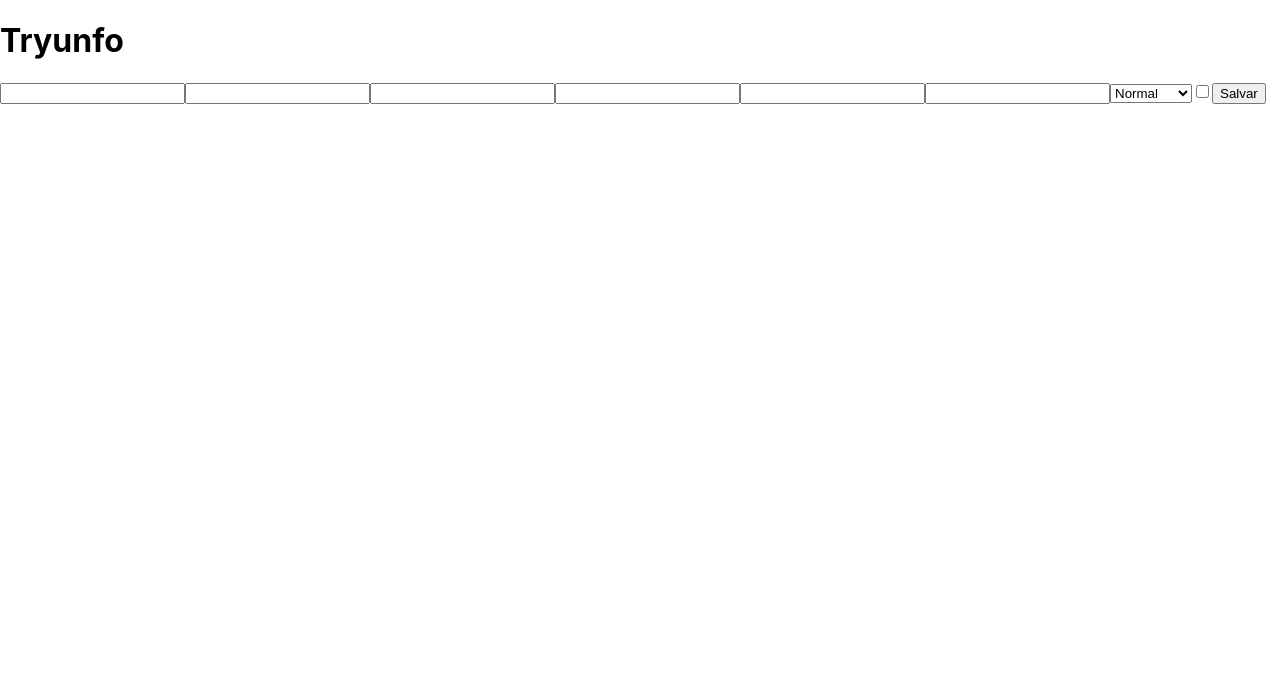
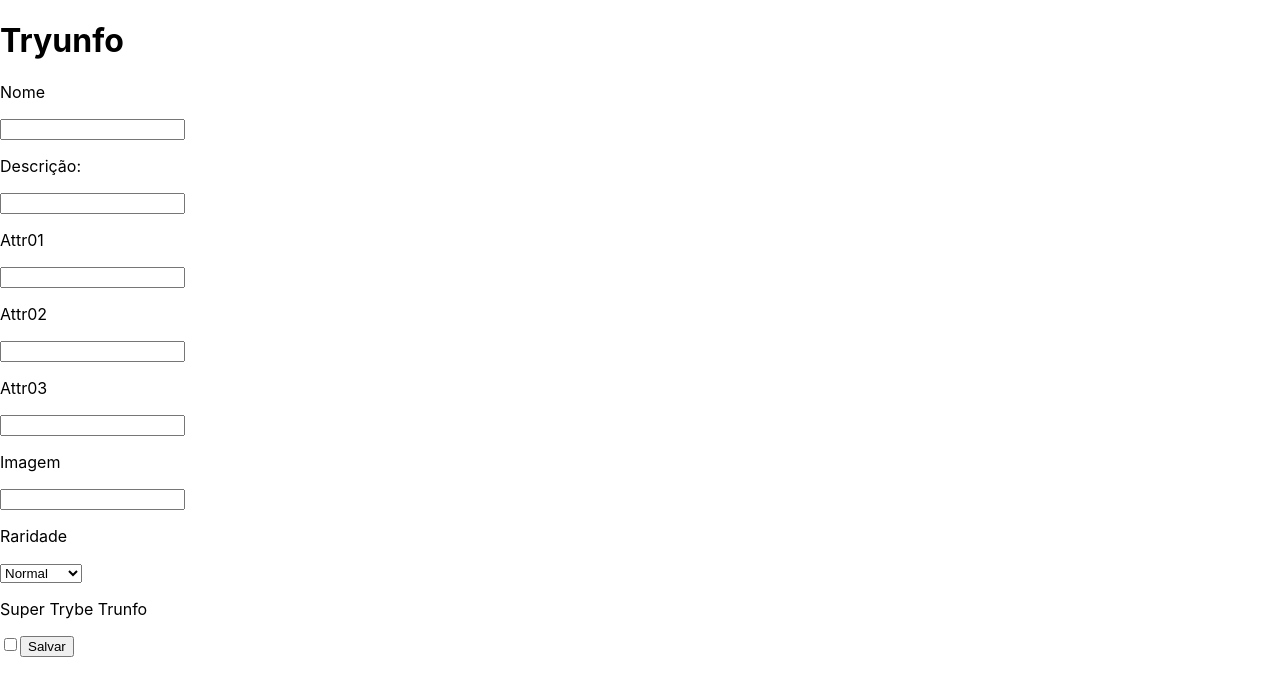
Before and after one commit to mtssantos96/project-tryunfo, a React (Create React App) app: page / in a window 1280 px wide. Shown: the top 696 px of the page. Built offline with nearby package versions, Linux system fonts and the light colour scheme.

Commit message:
Resolução requisito 1 e 2 (Refatorando)

```diff
--- a/src/components/Form.js
+++ b/src/components/Form.js
@@ -7,63 +7,71 @@
       cardAttr3, cardImage, cardRare, cardTrunfo, hasTrunfo,
       isSaveButtonDisabled, onInputChange, onSaveButtonClick,
     } = this.props;
+    console.log(hasTrunfo);
     return (
-      <form onSubmit={ this.handleSubmit }>
+      <div>
         <label htmlFor="cardName">
+          <p>Nome</p>
           <input
+            name="cardName"
             type="text"
-            name="cardName"
             data-testid="name-input"
             onChange={ onInputChange }
             value={ cardName }
           />
         </label>
         <label htmlFor="cardDescription">
+          <p>Descrição:</p>
           <input
+            name="cardDescription"
             type="textarea"
-            name="cardDescription"
             data-testid="description-input"
             onChange={ onInputChange }
             value={ cardDescription }
           />
         </label>
         <label htmlFor="cardAttr1">
+          <p>Attr01</p>
           <input
+            name="cardAttr1"
             type="number"
-            name="cardAttr1"
             data-testid="attr1-input"
             onChange={ onInputChange }
             value={ cardAttr1 }
           />
         </label>
         <label htmlFor="cardAttr2">
+          <p>Attr02</p>
           <input
+            name="cardAttr2"
             type="number"
-            name="cardAttr2"
             data-testid="attr2-input"
             onChange={ onInputChange }
             value={ cardAttr2 }
           />
         </label>
         <label htmlFor="cardAttr3">
+          <p>Attr03</p>
           <input
+            name="cardAttr3"
             type="number"
-            name="cardAttr3"
             data-testid="attr3-input"
             onChange={ onInputChange }
             value={ cardAttr3 }
           />
         </label>
         <label htmlFor="cardImage">
+          <p>Imagem</p>
           <input
+            name="cardImage"
             type="text"
-            name="cardImage"
             data-testid="image-input"
             onChange={ onInputChange }
             value={ cardImage }
           />
         </label>
         <label htmlFor="cardRare">
+          <p>Raridade</p>
           <select
             name="cardRare"
             data-testid="rare-input"
@@ -76,16 +84,16 @@
           </select>
         </label>
         <label htmlFor="cardTrunfo">
+          <p>Super Trybe Trunfo</p>
           <input
+            name="cardTrunfo"
             type="checkbox"
-            name="cardTrunfo"
             data-testid="trunfo-input"
             onChange={ onInputChange }
             checked={ cardTrunfo }
           />
         </label>
         <button
-          name="onSaveButtonClick"
           type="submit"
           data-testid="save-button"
           disabled={ isSaveButtonDisabled }
@@ -93,7 +101,7 @@
         >
           Salvar
         </button>
-      </form>
+      </div>
     );
   }
 }
```
Also changed, not shown: src/components/Card.js (added, +44 -0 lines).
